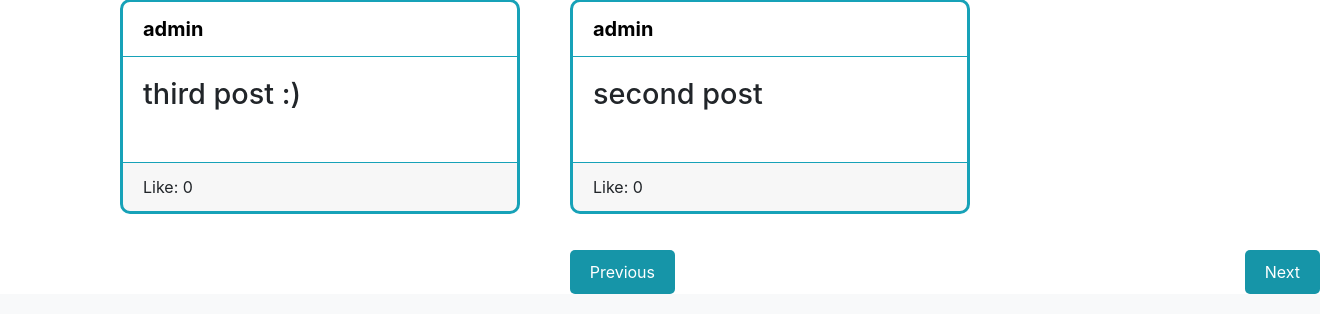
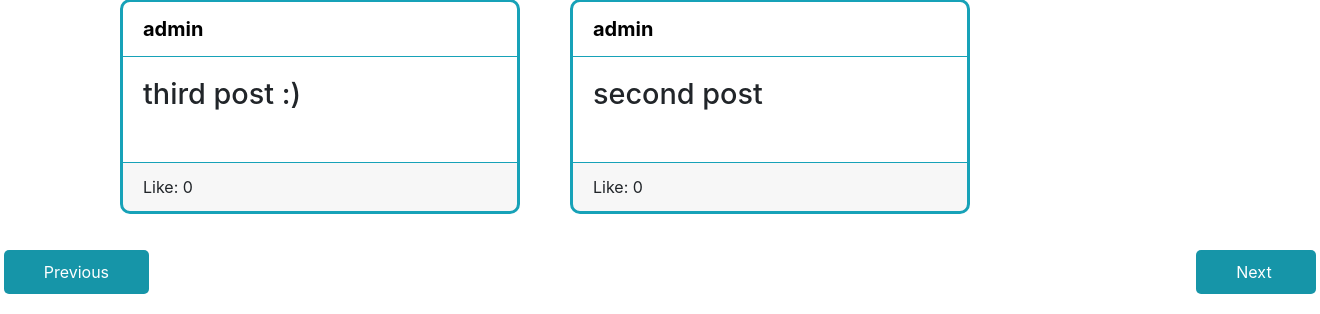
Before and after one commit to dyaphel/cs50w-projects, a Django app: page /?page=2 in a window 1320 px wide. Shown: the part 1287-1601 px from the top of the page. Run offline with Django 3.2, Linux system fonts and the light colour scheme; data comes from the database, SQL or seed files in the repository; some libraries are stand-ins or nearby versions.

Commit message:
style up

```diff
--- a/network/project4/network/static/network/styles.css
+++ b/network/project4/network/static/network/styles.css
@@ -180,22 +180,21 @@
 
 .pagenavigation {
     display: flex;
-    justify-content: space-between;
+    justify-content: center;
 }
 
 .pagination-container {
     display: flex;
     justify-content: space-between;
-    width: 100%;
 }
 
 .page-button {
     background-color: rgb(22, 149, 168);
     color: white;
     border: none;
-    padding: 10px 20px;
+    padding: 10px 40px;
     border-radius: 5px;
-    margin-left: auto; /* Ensures buttons are spaced correctly */
+    margin-left: 20px;
 }
 
 .page-button:hover {
@@ -204,7 +203,16 @@
     text-decoration: none;
 
 }
+#next_button{
+    margin-right: -180%;
+    width: 120px;
+    margin-bottom: 20px;
+}
 
+#previous_button{
+    margin-left: -180%;
+    margin-bottom: 20px;
+    }
 
 
 /*----------------------------------------------------*/
```
